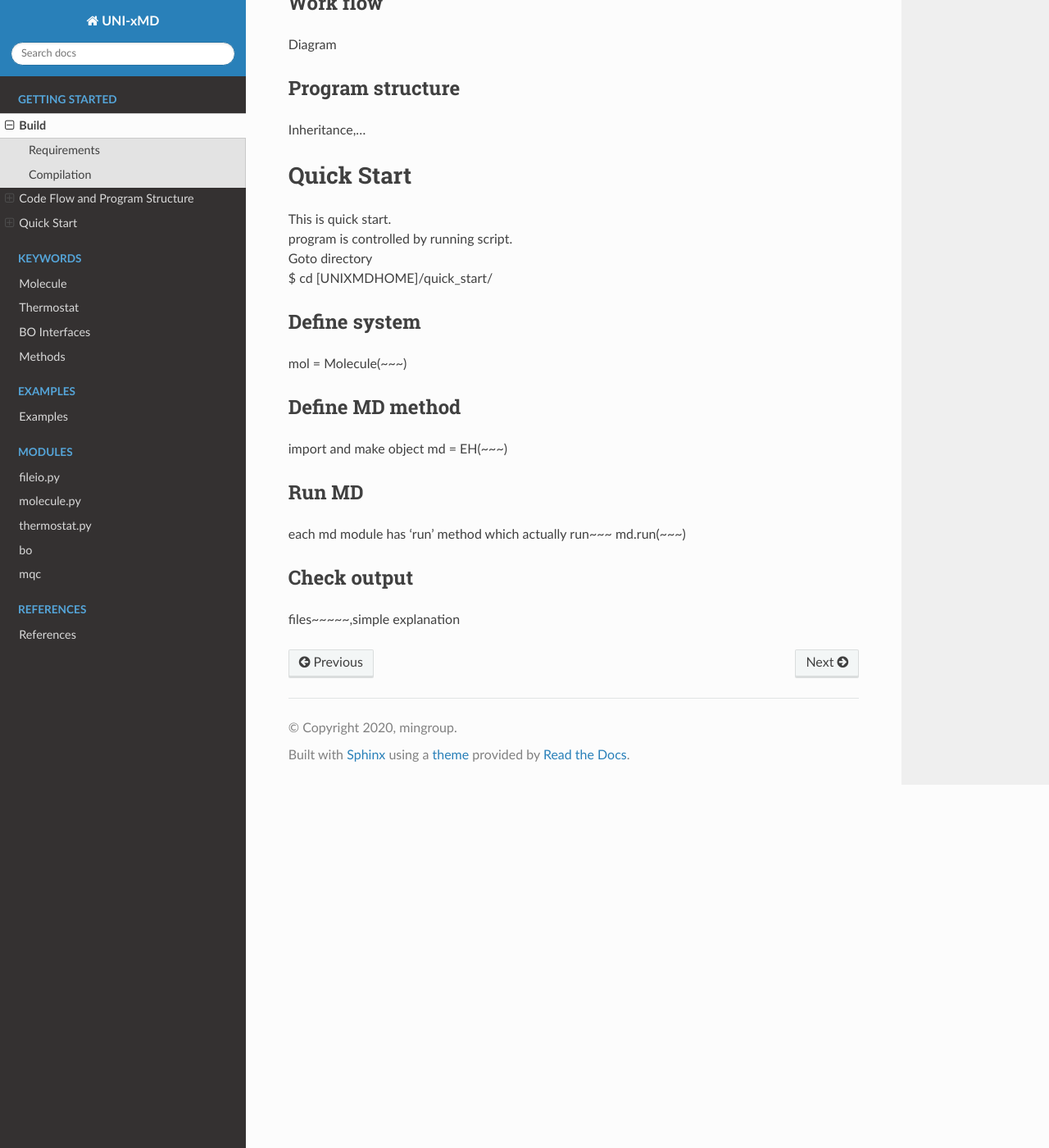
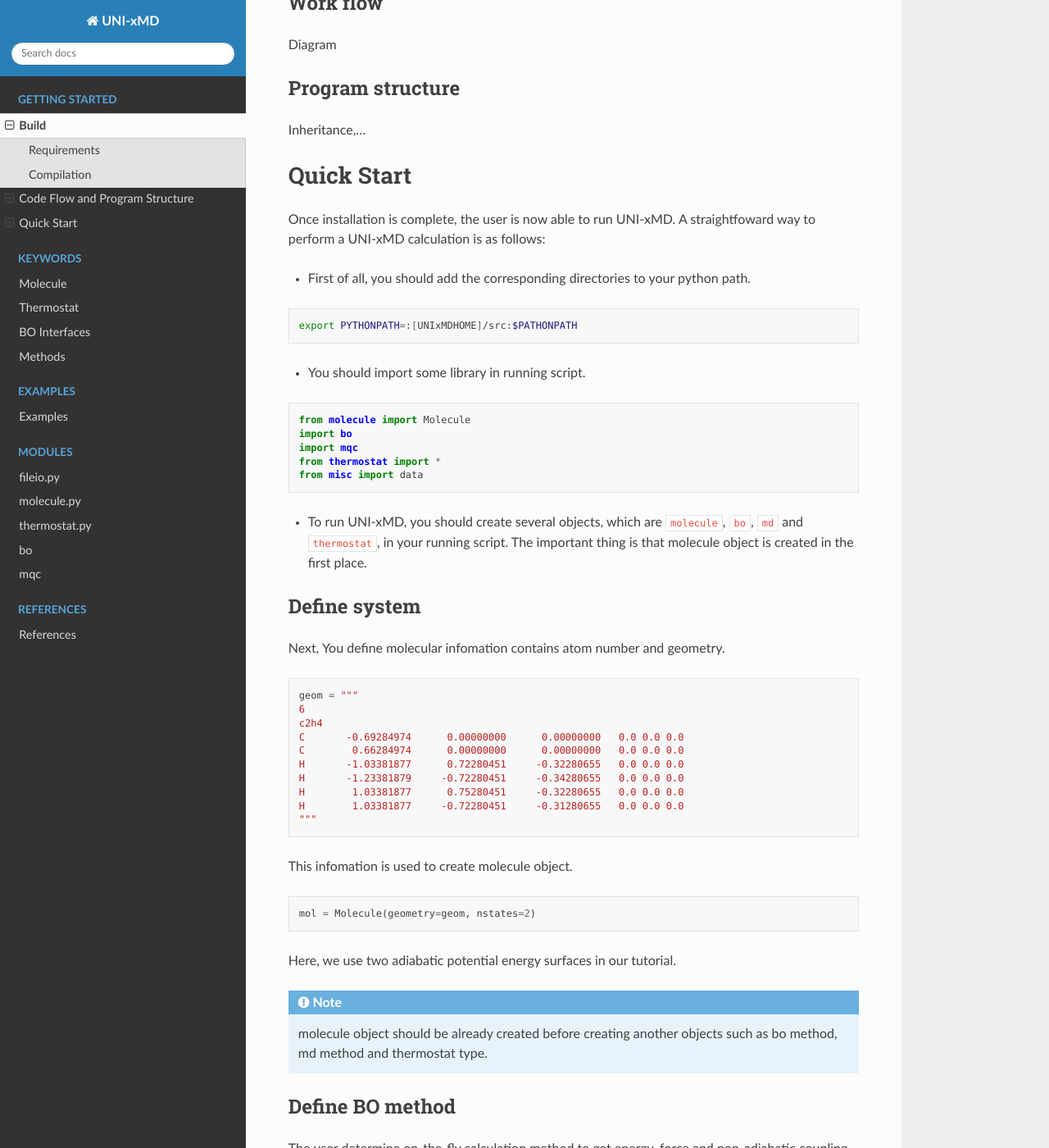
Before and after one commit to skmin-lab/unixmd, a Sphinx documentation site: the page built from docs/source/getting_started/getstarted.rst, in a window 1280 px wide and 1400 px high, scrolled down 863 px. Shown: the whole window at 82% size. Built offline with Sphinx 7.4.7 and the Read the Docs theme 2.0.0, drawn with Linux system fonts in a browser that asks for light colours; some of the changed text lies outside the part shown.

Commit message:
write draft of "quick start" part

```diff
--- a/docs/source/getting_started/getstarted.rst
+++ b/docs/source/getting_started/getstarted.rst
@@ -46,25 +46,97 @@ Inheritance,...
 ==========================
 Quick Start
 ==========================
-| This is quick start.
-| program is controlled by running script.
-| Goto directory
-| $ cd [UNIXMDHOME]/quick_start/
+
+Once installation is complete, the user is now able to run UNI-xMD.
+A straightfoward way to perform a UNI-xMD calculation is as follows:
+
+-  First of all, you should add the corresponding directories to your python path.
+
+.. code-block:: bash
+
+    export PYTHONPATH=:[UNIxMDHOME]/src:$PATHONPATH
+
+- You should import some library in running script.
+
+.. code-block:: python
+
+    from molecule import Molecule
+    import bo
+    import mqc
+    from thermostat import *
+    from misc import data
+
+- To run UNI-xMD, you should create several objects, which are ``molecule``, ``bo``, ``md`` and ``thermostat``, in your running script. The important thing is that molecule object is created in the first place.
 
 Define system
 ^^^^^^^^^^^^^^^^^^^^^^^^^^
-mol = Molecule(~~~)
+Next, You define molecular infomation contains atom number and geometry.
+
+.. code-block:: python
+
+    geom = """
+    6
+    c2h4
+    C       -0.69284974      0.00000000      0.00000000   0.0 0.0 0.0
+    C        0.66284974      0.00000000      0.00000000   0.0 0.0 0.0
+    H       -1.03381877      0.72280451     -0.32280655   0.0 0.0 0.0
+    H       -1.23381879     -0.72280451     -0.34280655   0.0 0.0 0.0
+    H        1.03381877      0.75280451     -0.32280655   0.0 0.0 0.0
+    H        1.03381877     -0.72280451     -0.31280655   0.0 0.0 0.0
+    """
+
+This infomation is used to create molecule object.
+
+.. code-block:: python
+
+    mol = Molecule(geometry=geom, nstates=2)
+
+Here, we use two adiabatic potential energy surfaces in our tutorial.
+
+.. note:: molecule object should be already created before creating another objects such as bo method, md method and thermostat type.
+
+Define BO method
+^^^^^^^^^^^^^^^^^^^^^^^^^^
+The user determine on-the-fly calculation method to get energy, force and non-adiabatic coupling vector.
+
+.. code-block:: python
+
+    qm = bo.dftbplus.SSR(molecule=mol, scc_tol)
+
+when on-the-fly calculation is performed, We use blablalba.
 
 Define MD method
 ^^^^^^^^^^^^^^^^^^^^^^^^^^
-import and make object
-md = EH(~~~)
+In this part, the user determine method of MD. Ehrenfest dynamics, FSSH, BOMD and SHXF are possible in UNI-xMD.
+
+.. code-block:: python
+
+    md = mqc.SHXF(molecule=mol, nsteps=1000, dt=0.125, istate=1, propagation="coefficient", \
+    wsigma=0.1, threshold=0.01)
+
+
+Define Thermostat method
+^^^^^^^^^^^^^^^^^^^^^^^^^^
+When the user choose thermostat type, there are three types of thermostat, that () states in detail.
+We use TYPE which blalblabla.
+
+.. code-block:: python
+
+    bathT = rescale1(temperature=300.0, nrescale=20)
+
 
 Run MD
 ^^^^^^^^^^^^^^^^^^^^^^^^^^
-each md module has 'run' method which actually run~~~
-md.run(~~~)
+Finally,
+
+.. code-block:: python
+
+    md.run(~~~)
 
 Check output
 ^^^^^^^^^^^^^^^^^^^^^^^^^^
-files~~~~~,simple explanation
+UNI-xMD provieds various output file.
+
+- blabla
+
+- blabla
```
